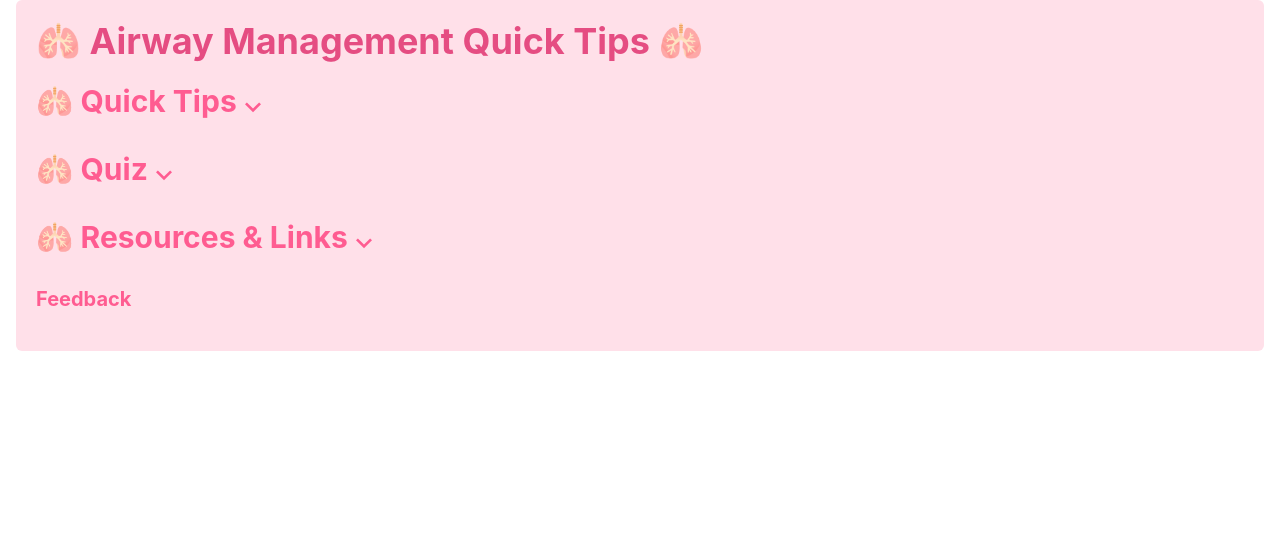
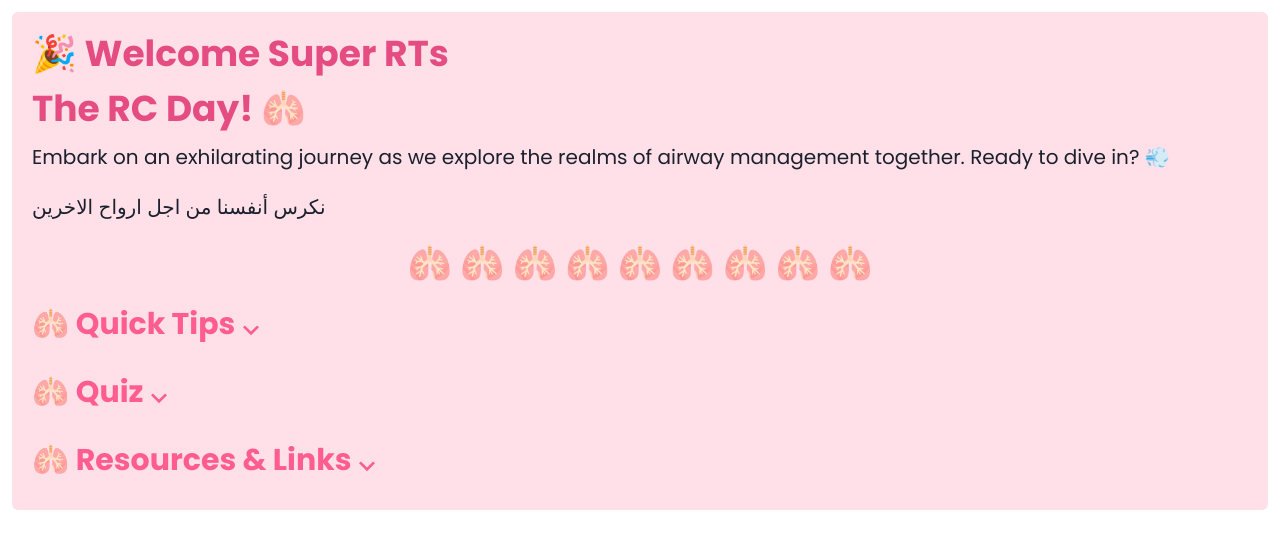
Before and after one commit to HadiAlMarzooq/airwaymanagment, a React (Create React App) app: page / in a window 1280 px wide. Shown: the top 548 px of the page. Built offline with nearby package versions, Linux system fonts and the light colour scheme.

Commit message:
content added

```diff
--- a/src/App.js
+++ b/src/App.js
@@ -1,9 +1,21 @@
-import { ChakraProvider, Box, Container, Heading, useToast, extendTheme } from '@chakra-ui/react';
-import TipsSection from './components/TipsSection';
-import Quiz from './components/Quiz';
-import ResourcesSection from './components/ResourcesSection';
+import {
+  ChakraProvider,
+  Box,
+  Container,
+  Heading,
+  Text,
+  useToast,
+  extendTheme,
+} from "@chakra-ui/react";
+import TipsSection from "./components/TipsSection";
+import Quiz from "./components/Quiz";
+import ResourcesSection from "./components/ResourcesSection";
 
 const theme = extendTheme({
+  fonts: {
+    heading: "Poppins, sans-serif",
+    body: "Poppins, sans-serif",
+  },
   colors: {
     primary: {
       100: "#ffe0e9",
@@ -35,10 +47,25 @@ function App() {
 
   return (
     <ChakraProvider theme={theme}>
-      <Container maxW="container.xl">
+      <Container maxW="container.xl" padding={3}>
+        {" "}
         <Box p={5} bg="primary.100" borderRadius="md">
-          <Heading mb={5} color="primary.600">
-            🫁 Airway Management Quick Tips 🫁
+          <Heading mb={3} color="primary.600">
+            🎉 Welcome Super RTs
+          </Heading>
+          <Heading mb={3} color="primary.600">
+            The RC Day! 🫁
+          </Heading>
+          <Text fontSize="xl" mb={5}>
+            Embark on an exhilarating journey as we explore the realms of airway
+            management together. Ready to dive in? 💨
+          </Text>
+
+          <Text fontSize="xl" mb={5}>
+            نكرس أنفسنا من اجل ارواح الاخرين
+          </Text>
+          <Heading mb={5} color="primary.600" textAlign="center">
+            🫁 🫁 🫁 🫁 🫁 🫁 🫁 🫁 🫁
           </Heading>
 
           <TipsSection />
@@ -48,21 +75,6 @@ function App() {
           </Box>
 
           <ResourcesSection />
-
-          <Box my={5}>
-            <Heading size="md" mb={3} color="primary.500">
-              Feedback
-            </Heading>
-            {/* <iframe
-              src="YOUR_GOOGLE_FORM_LINK"
-              width="100%"
-              height="500"
-              frameborder="0"
-              marginheight="0"
-              marginwidth="0">
-              Loading…
-            </iframe> */}
-          </Box>
         </Box>
       </Container>
     </ChakraProvider>
```
